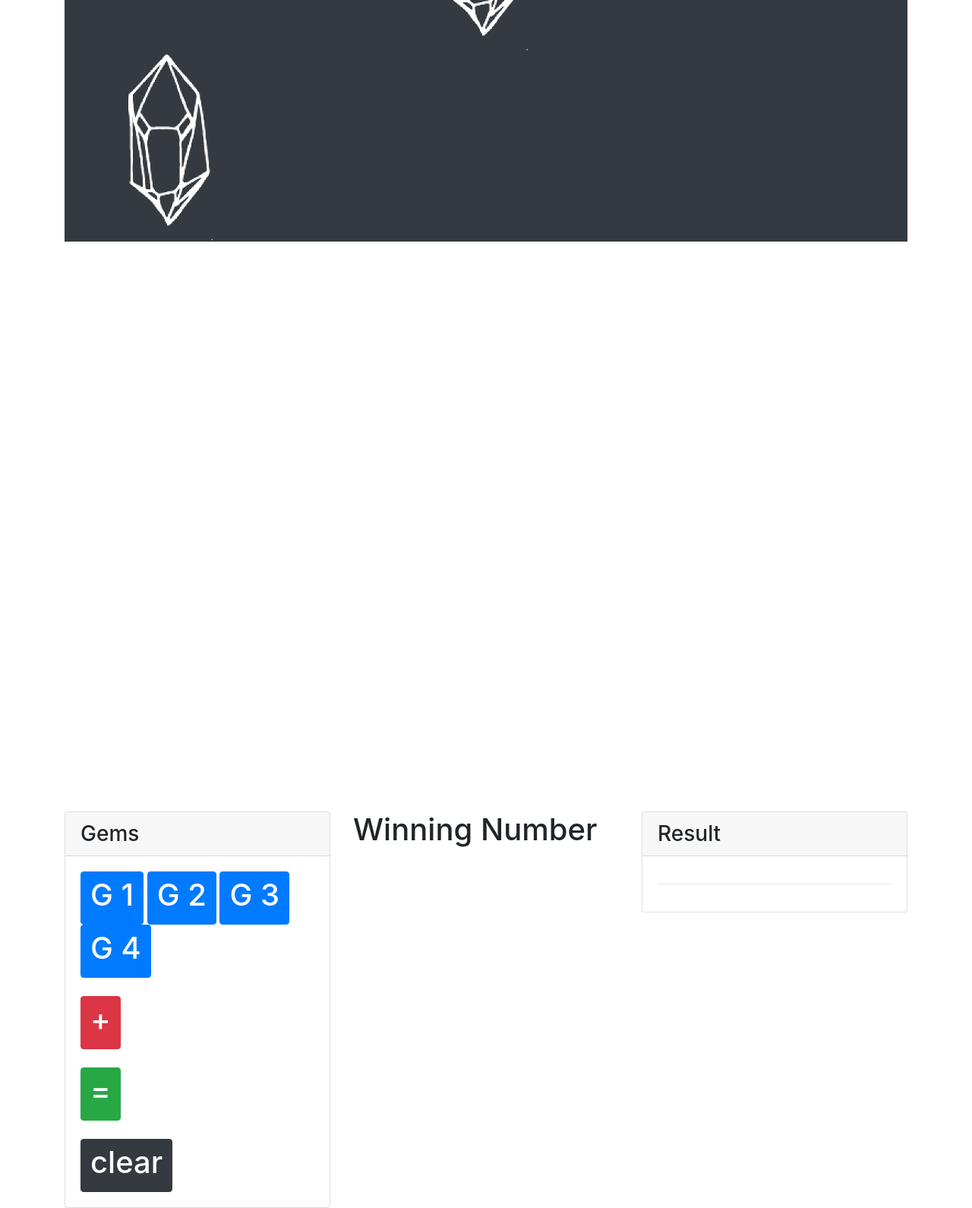
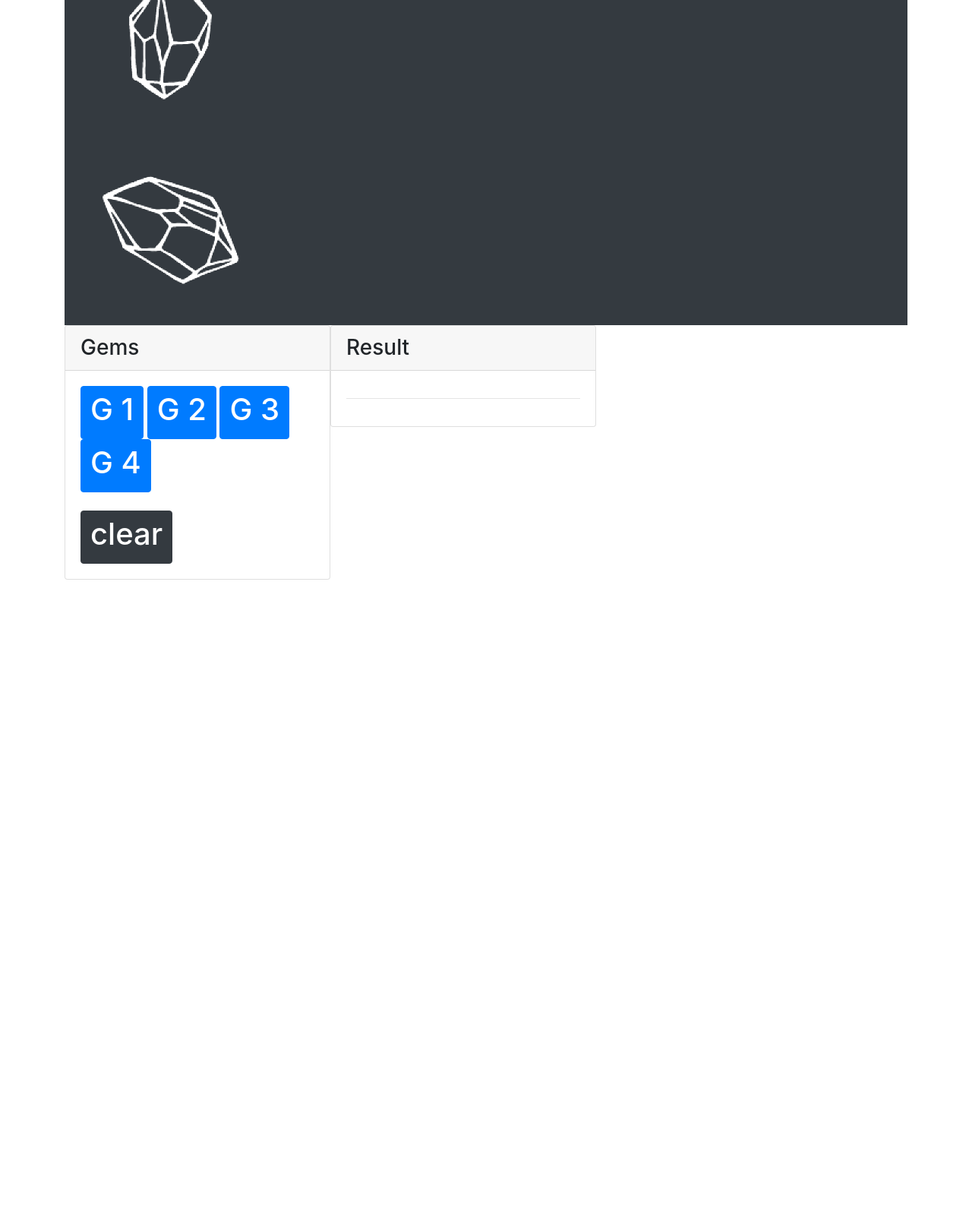
Before and after one commit to smh7/week4-game, a plain HTML site: page index.html in a window 1280 px wide. Shown: the part 440-2030 px from the top of the page at 76% size. After the commit the page ends 1203 px from the top, so only its background shows below. Drawn offline with nearby package versions, Linux system fonts and the light colour scheme.

Commit message:
version 0.5 working on control flow

```diff
--- a/index.html
+++ b/index.html
@@ -2,7 +2,7 @@
 <html lang="en">
 <head>
   <meta charset="UTF-8">
-  <title>jQuery Calculator</title>
+  <title>Gems Game</title>
 
   <!-- Added link to the jQuery Library -->
   <script src="https://cdnjs.cloudflare.com/ajax/libs/jquery/3.2.1/jquery.min.js"></script>
@@ -14,27 +14,30 @@
 </head>
 <body>
 
-  <div class="jumbotron">
-    <h1 class="text-center">jQuery Calculator</h1>
+  <!-- <div class="jumbotron">
+    <h1 class="text-center">jQuery Gems Game</h1>
     <h3 class="text-center">Perform basic mathematic operations using the power of jQuery!</h3>
-  </div>
+  </div> -->
 
   <div class="container">
 <div class="row">
   <div class="container">
-    <div class="gem-rom">
+    <div class="gem-rom bg-dark">
 
-      <div class="col-md-auto bg-dark">
-          <img src="resources/img/gem1.png" class="rounded mx-auto d-block" alt="...">
-        <img src="resources/img/gem1.png" alt="Gem 1"/>
+      <div class="col-sm-3">
+          <button class="btn btn-lg btn-success">
+        <img src="resources/img/gem1.png" width="100" alt="Gem 1"/>Testing</button>
+
+
+          <!-- <img src="resources/img/gem1.png" class="rounded mx-auto d-block" alt="..."> -->
       </div>
-      <div class="col-md-auto">
+      <div class="col-sm-3">
         <img src="resources/img/gem2.png" alt="Gem 1"/>
       </div>
-      <div class="col-md-auto">
+      <div class="col-sm-3">
         <img src="resources/img/gem3.png" alt="Gem 1"/>
       </div>
-      <div class="col-md-auto">
+      <div class="col-sm-3">
         <img src="resources/img/gem4.png" alt="Gem 1"/>
       </div>
 
@@ -54,19 +57,12 @@
             <button id="button-3" class="btn btn-primary number" value="3"><h1>G 3</h1></button>
             <button id="button-4" class="btn btn-primary number" value="4"><h1>G 4</h1></button>
             <br><br>
-            <button id="button-plus" class="btn btn-danger operator" value="plus"><h1>+</h1></button>
-
-            <br><br>
-
-            <button id="button-equal" class="btn btn-success equal" value="equals"><h1>=</h1></button>
-            <br><br>
             <button id="button-clear" class="btn btn-dark clear" value="clear"><h1>clear</h1></button>
           </div>
         </div>
       </div>
-<div class="col-lg-4">
-  <h1 id="winning-number-higher" value = "20">Winning Number <span class="winning-number-span"></span></h1>
-
+<div class="row">
+    <h1 id="winning-number" value = "20">Winning Number<span class="winning-number-span"></span></h1>
 </div>
       <!-- Result Panel -->
       <div class="col-lg-4">
@@ -75,7 +71,7 @@
           <div class="card-body">
             <!-- <h1 id="current-sum"></h1> -->
             <!-- <h1 id="operator"></h1> -->
-            <h1 id="winning-number" value = "20">Winning Number 20</h1>
+
             <hr>
             <h1 id="current-sum"></h1>
           </div>
--- a/resources/js/app.js
+++ b/resources/js/app.js
@@ -1,3 +1,7 @@
+
+    const wimningNumberScreen = document.querySelector('.winning-number-span');
+
+    winningNumberScreen = "20";
     $(document).ready(function() {
 
       // Make our variables global to the runtime of our application
@@ -11,6 +15,7 @@
       let g2Value = 2;
       let g3Value = 3;
       let g4Value = 4;
+
 
       // var result = 0;
       // var isOperatorChosen = false;
@@ -36,7 +41,6 @@
           currentSum += parseInt($(this).val());
           var n = currentSum.toString();
           $("#current-sum").text(n);
-          debugger;
         }
         // // Check if we've already run a calculation, if so... we'll just.
         // if (hasLost === true) {
@@ -44,15 +48,15 @@
         // }
 
         // If operator is chosen, we should be writing the secondNumber, otherwise, the firstNumber
-        if (isOperatorChosen) {
-          secondNumber += $(this).val();
-          $("#second-number").text(secondNumber);
+        // if (isOperatorChosen) {
+        //   secondNumber += $(this).val();
+        //   $("#second-number").text(secondNumber);
 
-        }
-        else {
-          firstNumber += $(this).val();
-          $("#first-number").text(firstNumber);
-        }
+        // }
+        // else {
+        //   firstNumber += $(this).val();
+        //   $("#first-number").text(firstNumber);
+        // }
 
       }).on("click", ".operator", function() {
 
```
Also changed, not shown: 1 other file.
